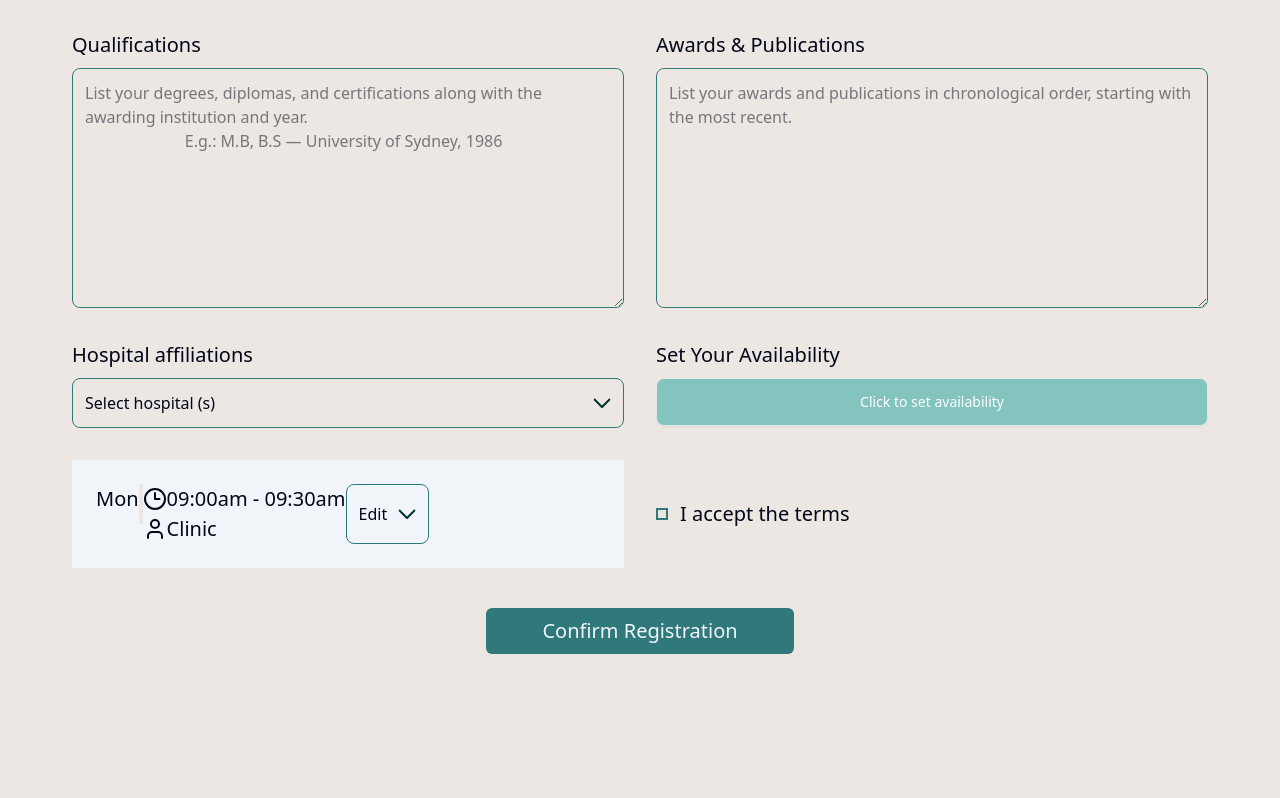
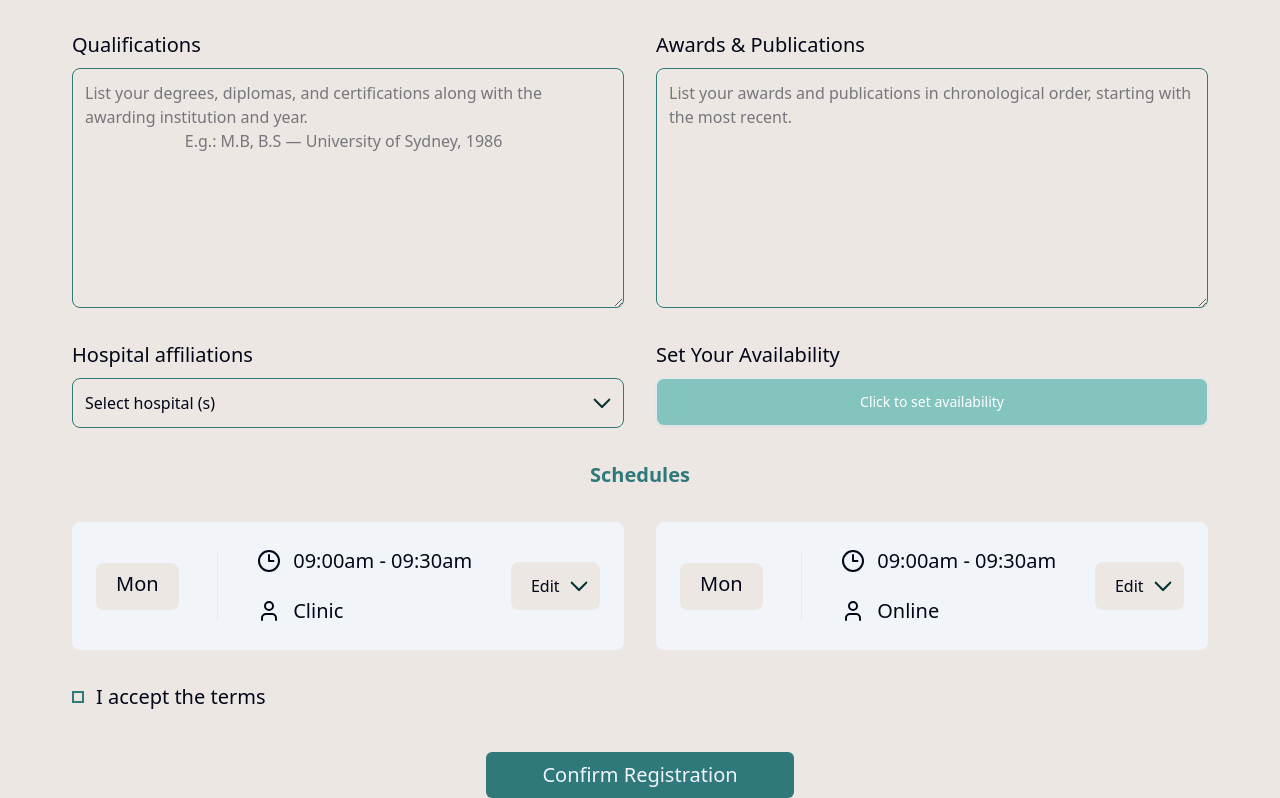
Before and after one commit to bestorthopaedicsurgeon/bos-next, a Next.js app: page /doctor_registration in a window 1280 px wide. Shown: the part 1835-2633 px from the top of the page. Before the commit the page ends 2489 px from the top, so only its background shows below. Built offline with nearby package versions, Linux system fonts and the light colour scheme.

Commit message:
chore:doctor_reg comp

```diff
--- /dev/null
+++ b/src/app/doctor-profile/page.js
@@ -0,0 +1,22 @@
+"use client";
+import ProfileHeader from "@/components/reusable/profileHeader";
+import React from 'react'
+import { profileHeader } from "@/data/profileHeader";
+const page = () => {
+  return (
+    <div className="container m-auto">
+     {profileHeader.createProfile.map((data) => (
+            <ProfileHeader
+              key={data.heading}
+              heading={data.heading}
+              step1={data.step1}
+              step2={data.step2}
+              step3={data.step3}
+            />
+          ))}
+
+    </div>
+  )
+}
+
+export default page
--- a/src/app/doctor_registration/page.js
+++ b/src/app/doctor_registration/page.js
@@ -3,7 +3,7 @@ import ProfileHeader from "@/components/reusable/profileHeader";
 import React, { useState } from "react";
 import { profileHeader } from "@/data/profileHeader";
 import WelcomeTxt from "@/components/reusable/welcomeTxt";
-import { doc_reg, calendar_data, calendar } from "@/data/doc_reg";
+import { doc_reg, calendar_data, calendar,schedule_date } from "@/data/doc_reg";
 import Link from "next/link";
 import { Button } from "@/components/ui/button";
 import {
@@ -358,32 +358,39 @@ const page = () => {
             </DialogContent>
           </Dialog>
         </div>
-        <div>
-          <div className="flex bg-(--secondary) p-6">
-            <p>Mon</p>
-            <div className="line h-10 w-1 bg-(--background)"></div>
-            <div>
-              <div className="flex items-center">
+       <div className="col-span-2 text-center">
+       <p className="text-primary font-[700]">Schedules</p>
+       </div>
+          {schedule_date.map((data,key)=>(
+
+
+            <div key={key} className="flex bg-secondary p-6 justify-between rounded-md items-center">
+            <p className="bg-background h-[47px] px-5 rounded-md flex items-center pb-[4px]">{data.day}</p>
+            <div className="line h-[68px] w-[1px] bg-(--background)"></div>
+            <div className="flex flex-col gap-5">
+              <div className="flex items-center gap-3">
                 <Clock3 />
-                <p>09:00am - 09:30am</p>
+                <p>{data.time}</p>
               </div>
-              <div className="flex items-center">
+              <div className="flex items-center gap-3">
                 <User />
-                <p>Clinic</p>
+                <p>{data.location}</p>
               </div>
             </div>
             <select
               name="edit"
               id="edit"
-              className={dropDown}
+              className={`${dropDown} !border-none bg-background px-[20px] cursor-pointer`}
               style={selectStyle}
             >
               <option value="">Edit</option>
               <option value="">Delete</option>
             </select>
           </div>
-        </div>
-        <div className="flex gap-3 items-center max-lg:col-span-2">
+        ))
+        }
+
+        <div className="flex gap-3 items-center col-span-2">
           <input
             type="checkbox"
             name="terms"
--- a/src/data/doc_reg.js
+++ b/src/data/doc_reg.js
@@ -67,3 +67,18 @@ export const calendar = [
     disabled: [20, 31, 30],
   },
 ];
+
+
+export const schedule_date = [
+  {
+    day:"Mon",
+    time:"09:00am - 09:30am",
+    location:"Clinic"
+  },
+   {
+    day:"Mon",
+    time:"09:00am - 09:30am",
+    location:"Online"
+  },
+
+]
--- /dev/null
+++ b/src/data/doctorProfile.js
@@ -0,0 +1,3 @@
+export const stepper = [
+
+]
```
